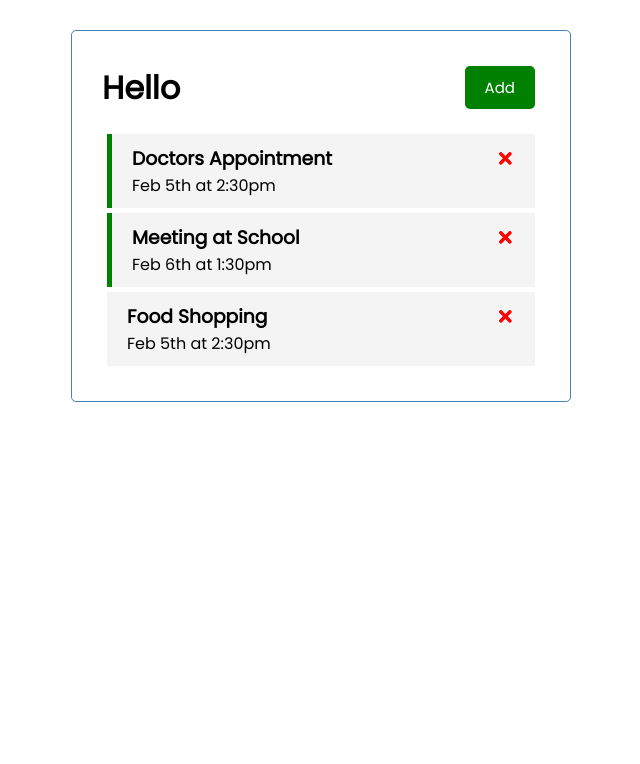
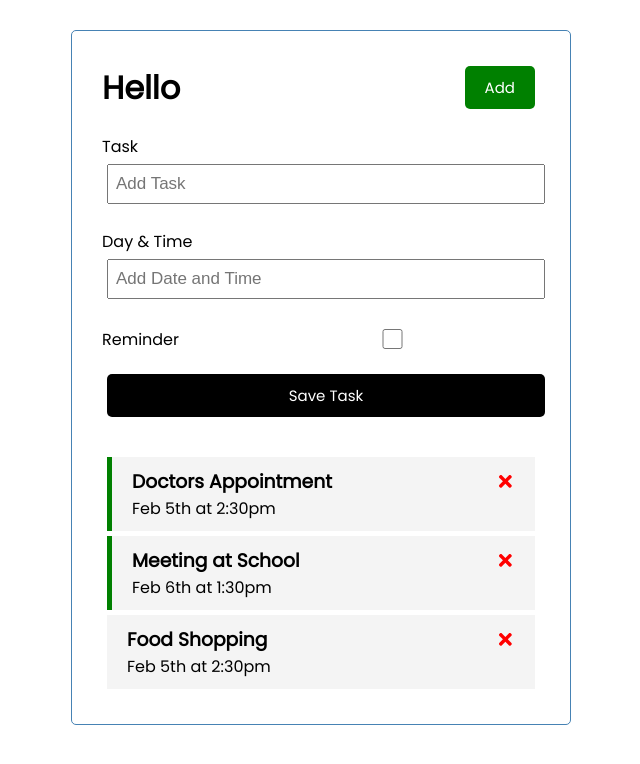
Before and after one commit to miguelmoreba/react-ts-task-manager, a React (Create React App) app: page / in a window 1280 px wide. Shown: the top 764 px of the page, without its empty margins (319-959 px from the left). Built offline with nearby package versions, Linux system fonts and the light colour scheme.

Commit message:
Set up form

```diff
--- a/src/App.tsx
+++ b/src/App.tsx
@@ -1,6 +1,7 @@
 import Header from "./components/Header";
 import Tasks from "./components/Tasks";
 import { useState } from "react";
+import AddTask from "./components/AddTask";
 
 function App() {
   const [tasks, setTasks] = useState([
@@ -44,6 +45,7 @@
   return (
     <div className="container">
       <Header title="Hello" />
+      <AddTask/>
       {tasks.length > 0 ? (
         <Tasks
           onToggle={toggleReminder}
--- /dev/null
+++ b/src/components/AddTask.tsx
@@ -0,0 +1,42 @@
+import { useState } from "react";
+
+const AddTask = () => {
+  const [text, setText] = useState("");
+  const [day, setDay] = useState("");
+  const [reminder, setReminder] = useState("");
+
+  return (
+    <form className="add-form">
+      <div className="form-control">
+        <label htmlFor="task">Task</label>
+        <input
+          type="text"
+          placeholder="Add Task"
+          value={text}
+          onChange={(e) => setText(e.target.value)}
+        />
+      </div>
+      <div className="form-control">
+        <label htmlFor="task">Day & Time</label>
+        <input
+          type="text"
+          placeholder="Add Date and Time"
+          value={day}
+          onChange={(e) => setDay(e.target.value)}
+        />
+      </div>
+      <div className="form-control form-control-check">
+        <label htmlFor="task">Reminder</label>
+        <input
+          type="checkbox"
+          value={reminder}
+          onChange={(e) => setReminder(e.target.value)}
+        />
+      </div>
+
+      <input type="submit" value="Save Task" className="btn btn-block" />
+    </form>
+  );
+};
+
+export default AddTask;
```
